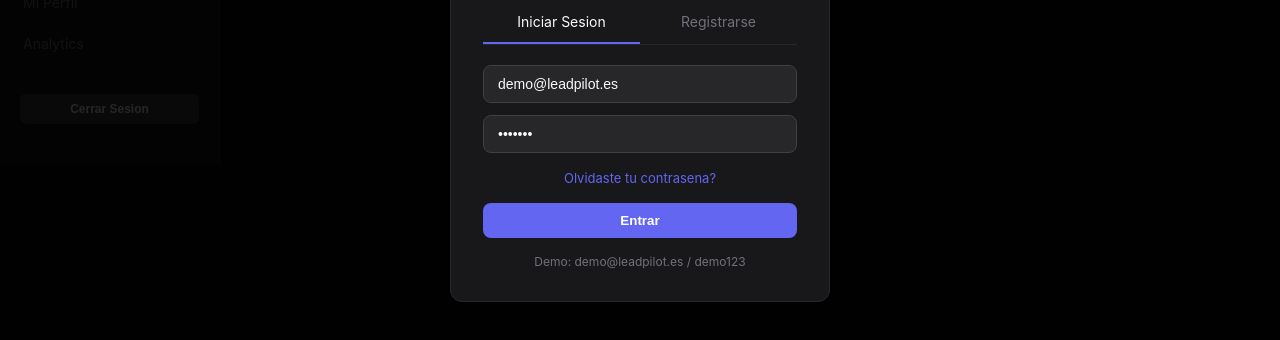
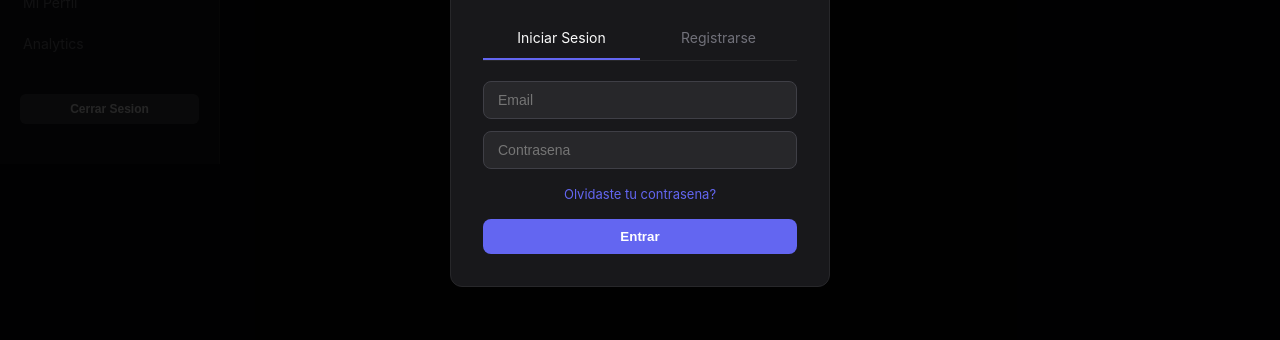
Before and after one commit to ymiydev-prog/leadpilot, a plain HTML site: page dashboard.html in a window 1280 px wide. Shown: the part 288-628 px from the top of the page. Drawn offline with nearby package versions, Linux system fonts and the light colour scheme.

Commit message:
Remove demo user and credentials

```diff
--- a/dashboard.html
+++ b/dashboard.html
@@ -162,7 +162,7 @@ a{color:#6366f1;text-decoration:none}
 <a href="javascript:void(0)" onclick="showAuthTab('forgot')" style="font-size:13px">Olvidaste tu contrasena?</a>
 </div>
 <button class="btn" style="width:100%;margin-top:16px" onclick="doLogin()">Entrar</button>
-<p style="text-align:center;margin-top:16px;font-size:12px;color:#71717a">Demo: demo@leadpilot.es / demo123</p>
+
 </div>
 
 <div class="auth-form" id="form-register">
@@ -476,7 +476,7 @@ function fillDemo(){
   setTimeout(function(){
     var e = document.getElementById("login-email");
     var p = document.getElementById("login-pass");
-    if(e && !e.value){ e.value = "demo@leadpilot.es"; p.value = "demo123"; }
+
   }, 500);
 }
 
```
